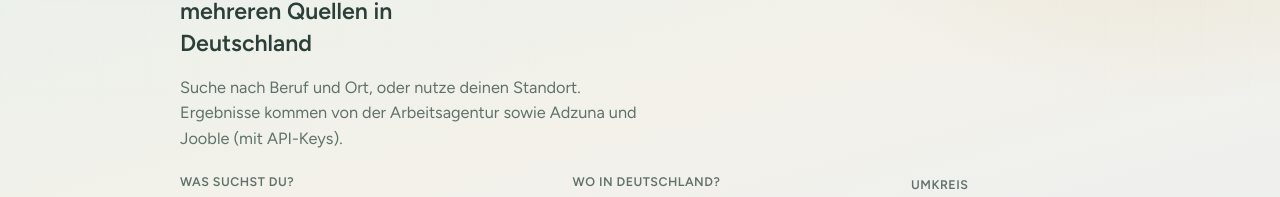
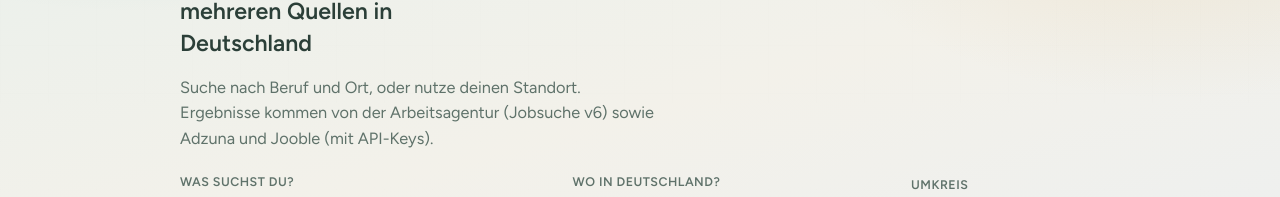
Before and after one commit to TirkarParth/neue-jobs, a Vue app: page / in a window 1280 px wide. Shown: the part 195-392 px from the top of the page. Built offline with nearby package versions, Linux system fonts and the light colour scheme.

Commit message:
docs: note Arbeitsagentur Jobsuche v6 on home copy
Co-authored-by: Cursor <cursoragent@cursor.com>

```diff
--- a/src/views/HomeView.vue
+++ b/src/views/HomeView.vue
@@ -45,7 +45,7 @@ async function onLocate() {
       <h1>Stellen in deiner Nähe — aus mehreren Quellen in Deutschland</h1>
       <p class="lede">
         Suche nach Beruf und Ort, oder nutze deinen Standort. Ergebnisse kommen von der
-        Arbeitsagentur sowie Adzuna und Jooble (mit API-Keys).
+        Arbeitsagentur (Jobsuche v6) sowie Adzuna und Jooble (mit API-Keys).
       </p>
 
       <SearchForm
```
